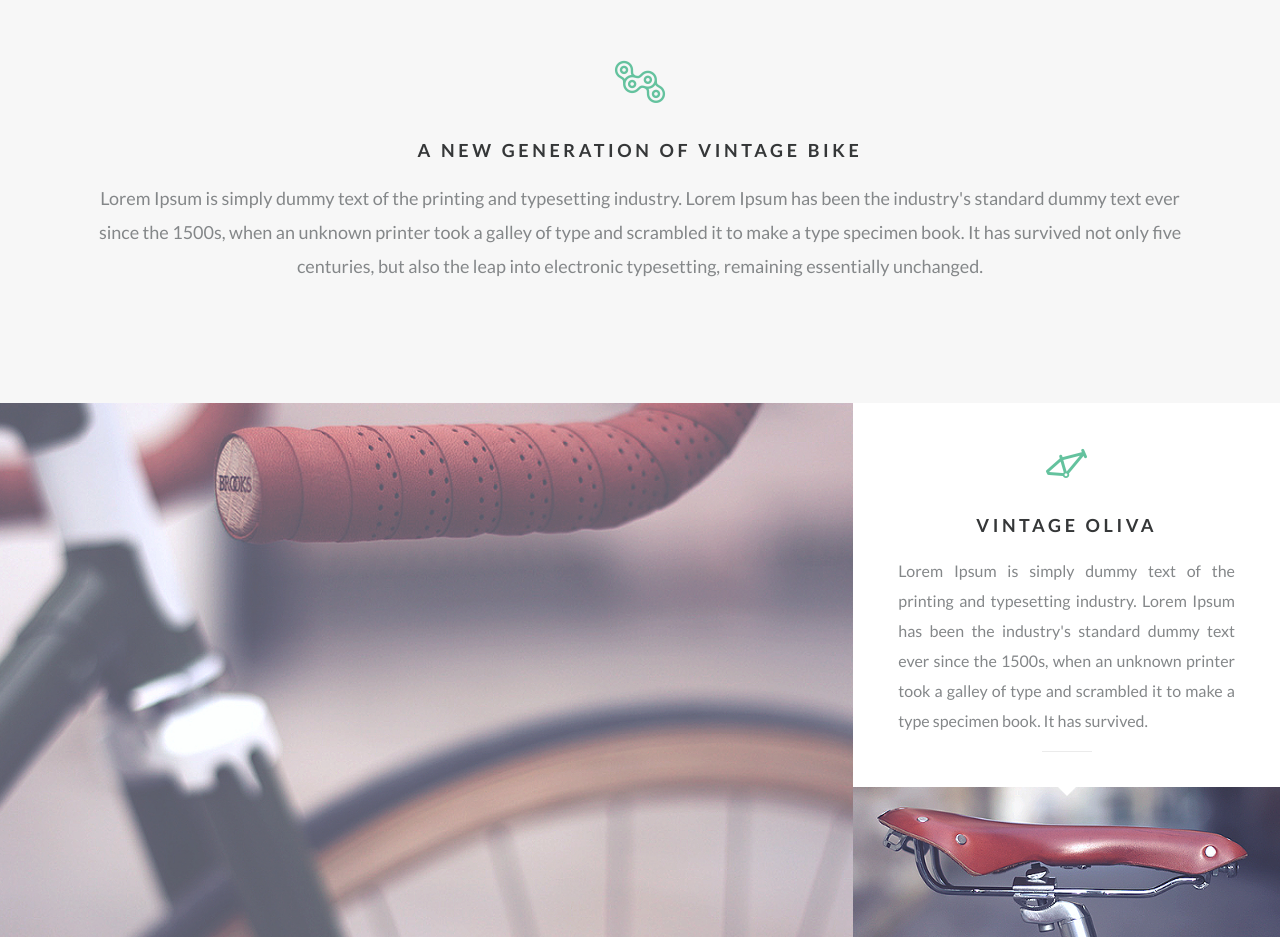
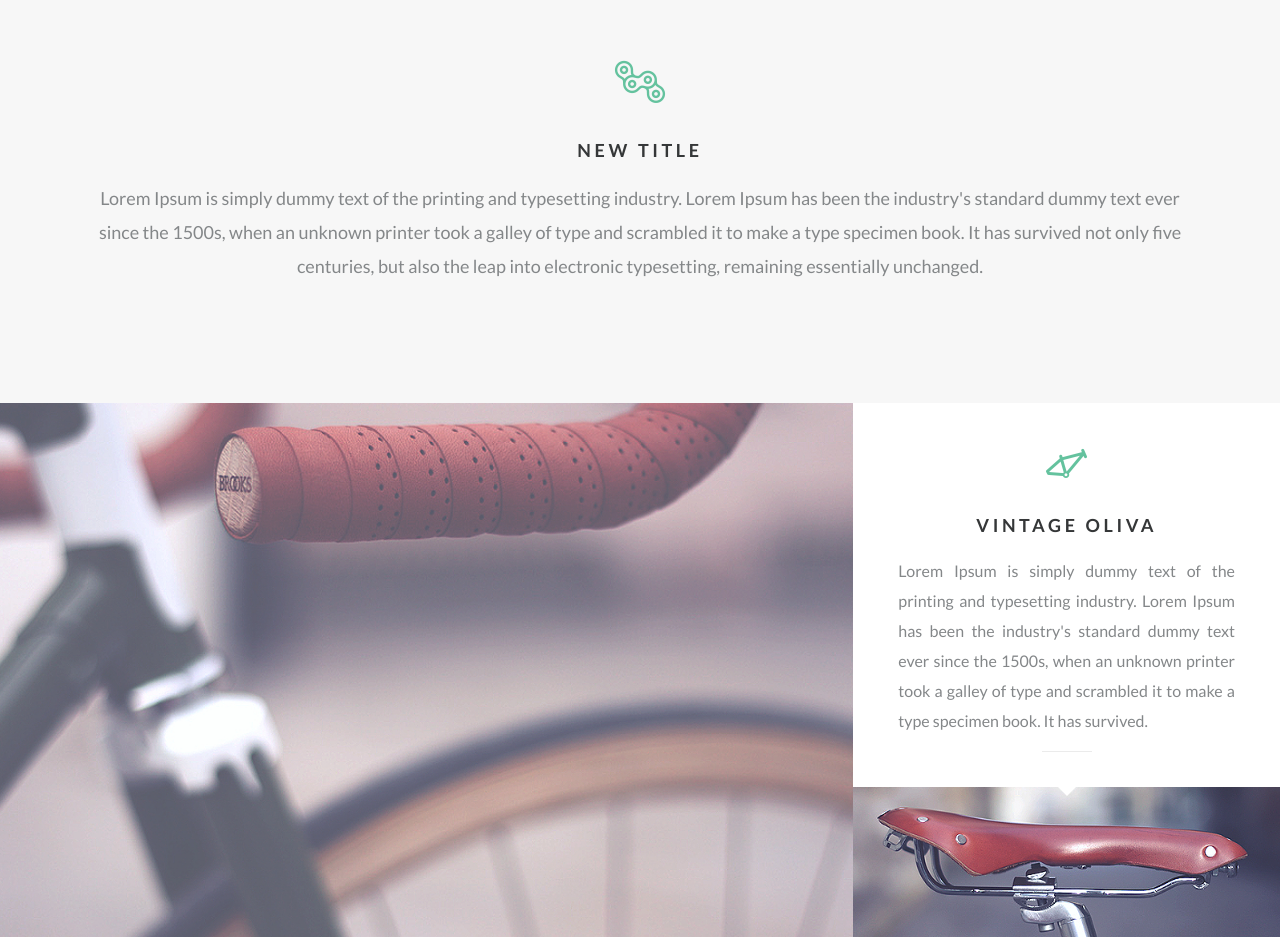
Before and after one commit to Totosik2/AOD, a plain HTML site: page index.html in a window 1280 px wide. Shown: the part 860-1797 px from the top of the page. Drawn offline with nearby package versions, Linux system fonts and the light colour scheme; files whose address does not match are found by name.

Commit message:
Изменение 50 строки

```diff
--- a/index.html
+++ b/index.html
@@ -47,7 +47,7 @@
                 <div class="block__icon">
                   <img src="img/logos/cep.png" alt="" />
                 </div>
-                <h1 class="block__title">A NEW GENERATION OF VINTAGE BIKE</h1>
+                <h1 class="block__title">NEW TITLE</h1>
                 <div class="block__text">
                   Lorem Ipsum is simply dummy text of the printing and
                   typesetting industry. Lorem Ipsum has been the industry's
```
